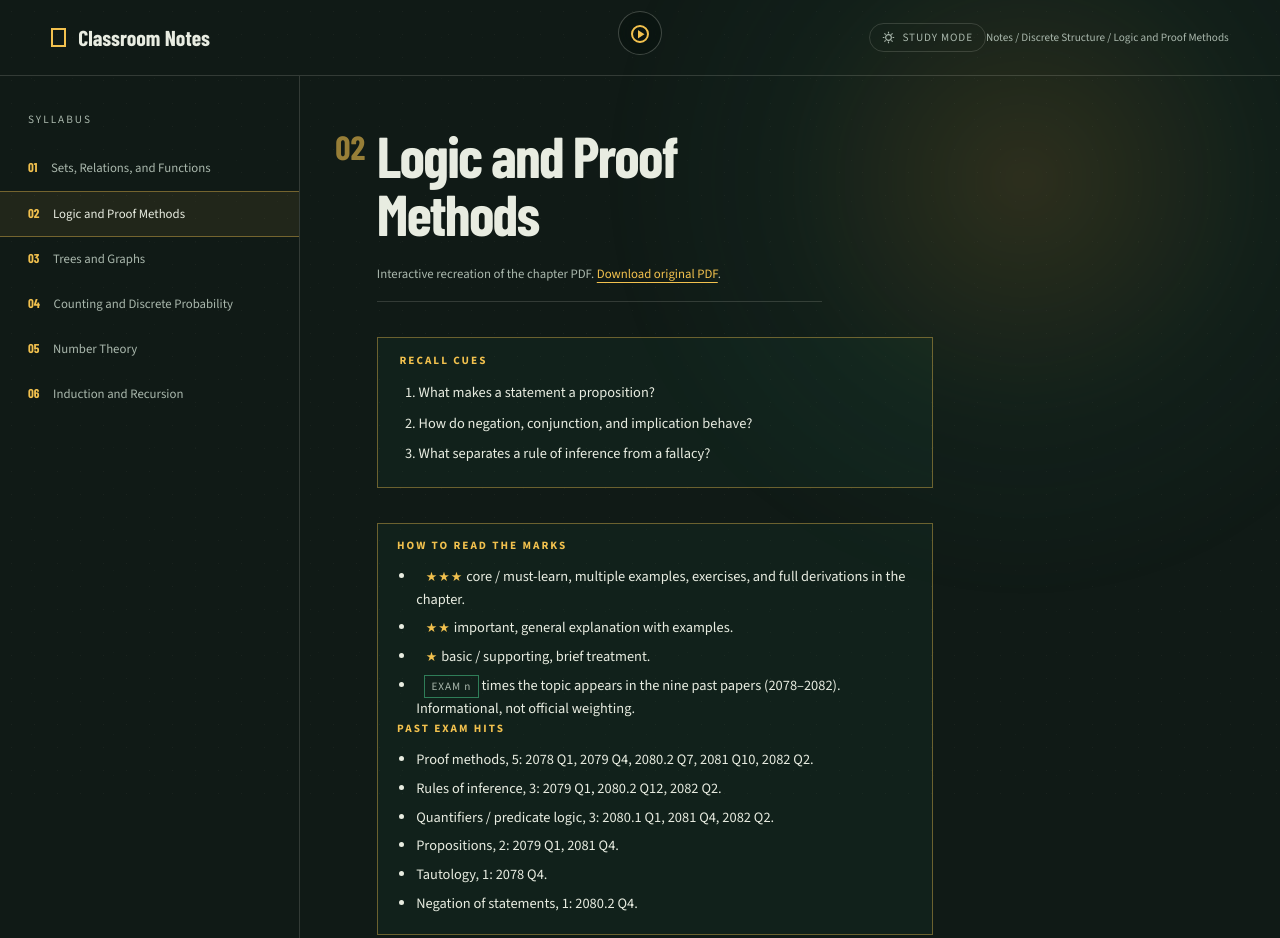
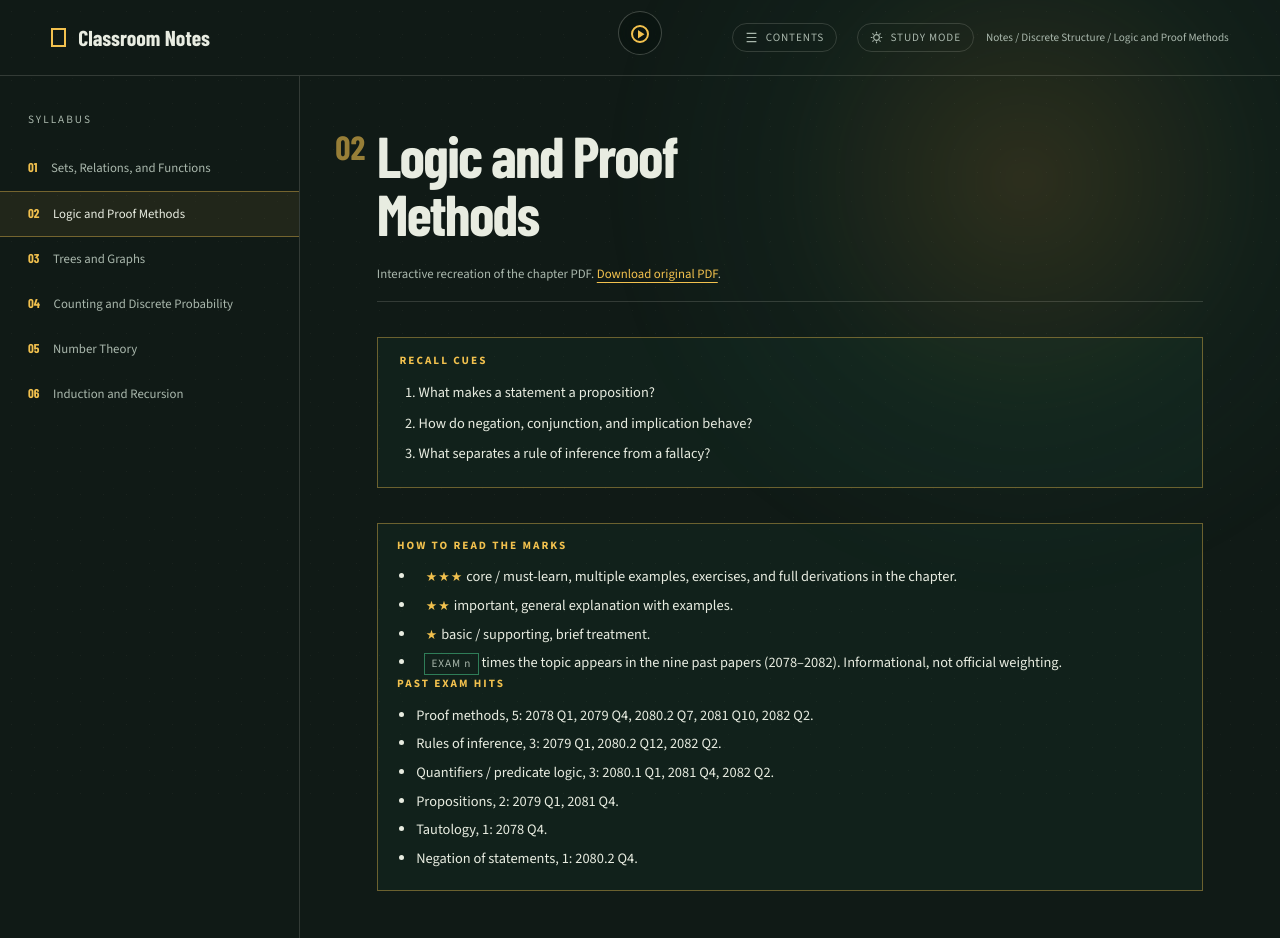
Before and after one commit to miyonlama/classroom-notes, a plain HTML site: page notes/discrete/logic-and-proof-methods.html in a window 1280 px wide. Shown: the top 938 px of the page. Drawn offline with Linux system fonts and the light colour scheme.

Commit message:
ui: add toggleable syllabus rail and widen reading layout

```diff
--- a/assets/css/lecture-notes.css
+++ b/assets/css/lecture-notes.css
@@ -23,6 +23,7 @@
   --line: rgba(232, 236, 225, 0.16);
   --cue-bg: rgba(47, 125, 88, 0.08);
   --cue-line: rgba(242, 193, 78, 0.4);
+  --reading-measure: 140ch;
 }
 
 html[data-theme="study"] {
@@ -35,6 +36,7 @@ html[data-theme="study"] {
   --line: rgba(26, 26, 26, 0.16);
   --cue-bg: rgba(58, 125, 93, 0.07);
   --cue-line: rgba(184, 66, 46, 0.5);
+  --reading-measure: 140ch;
 }
 
 * { box-sizing: border-box; }
@@ -74,6 +76,7 @@ a { color: inherit; }
   height: 76px;
   border-bottom: 1px solid var(--line);
   display: flex; align-items: center; justify-content: space-between;
+  gap: 0.75rem;
   padding: 0 4vw;
 }
 .brand {
@@ -89,8 +92,18 @@ a { color: inherit; }
 .crumb a { text-decoration: none; }
 .crumb a:hover { color: var(--yellow); }
 
-.doc-shell { display: grid; grid-template-columns: 300px 1fr; min-height: calc(100vh - 76px); min-width: 0; }
-.syllabus { border-right: 1px solid var(--line); padding: 2.2rem 0; min-width: 0; }
+.doc-shell {
+  display: grid;
+  grid-template-columns: 300px minmax(0, 1fr);
+  min-height: calc(100vh - 76px);
+  min-width: 0;
+  transition: grid-template-columns 0.18s ease;
+}
+.doc-shell.syllabus-collapsed { grid-template-columns: 0 minmax(0, 1fr); }
+.doc-shell.syllabus-collapsed .syllabus {
+  overflow: hidden; visibility: hidden; border-right: 0; padding: 0;
+}
+.syllabus { border-right: 1px solid var(--line); padding: 2.2rem 0; min-width: 0; overflow: hidden; }
 .reading { min-width: 0; }
 .syllabus-label {
   font-size: 0.7rem; letter-spacing: 0.18em; text-transform: uppercase;
@@ -123,9 +136,9 @@ a { color: inherit; }
   font-family: "Barlow Condensed", sans-serif; font-size: clamp(2.8rem, 5vw, 3.6rem); font-weight: 700; line-height: 1;
   letter-spacing: -0.03em; margin: 0 0 1.4rem; max-width: 18ch;
 }
-.lede { max-width: 66ch; color: var(--chalk-dim); font-size: 1rem; margin: 0; }
+.lede { max-width: var(--reading-measure); color: var(--chalk-dim); font-size: 1rem; margin: 0; }
 .callout {
-  margin-top: 2rem; max-width: 64ch;
+  margin-top: 2rem; max-width: var(--reading-measure);
   border: 1px solid rgba(47,125,88,0.6);
   background: rgba(47,125,88,0.08);
   padding: 1.1rem 1.35rem;
@@ -168,6 +181,7 @@ a { color: inherit; }
 
 /* Chapter reading pages */
 .chapter-reading { max-width: 100%; }
+.chapter-reading > :not(h1) { margin-left: auto; margin-right: auto; }
 .chapter-reading h1 { font-size: clamp(2.8rem, 5vw, 3.6rem); }
 .chapter-reading .source-line {
   color: var(--chalk-dim); font-size: 0.8rem; margin: 0 0 2.2rem;
@@ -175,7 +189,7 @@ a { color: inherit; }
 }
 .chapter-reading .source-line a { color: var(--yellow); text-underline-offset: 4px; }
 .chapter-reading section {
-  max-width: 70ch;
+  max-width: var(--reading-measure);
   border-top: 1px solid var(--line);
   padding-top: 1.6rem;
   padding-right: 0;
@@ -200,9 +214,9 @@ a { color: inherit; }
   text-transform: uppercase; color: var(--yellow);
   margin: 1.4rem 0 0.5rem;
 }
-.chapter-reading p { max-width: 70ch; color: var(--chalk); margin: 0 0 1rem; }
+.chapter-reading p { max-width: var(--reading-measure); color: var(--chalk); margin: 0 0 1rem; }
 .chapter-reading .callout {
-  margin: 1.4rem 0; max-width: 70ch;
+  margin: 1.4rem 0; max-width: var(--reading-measure);
   border: 1px solid rgba(47,125,88,0.6);
   background: rgba(47,125,88,0.08);
   padding: 1rem 1.25rem;
@@ -216,7 +230,7 @@ a { color: inherit; }
   letter-spacing: 0.06em; text-transform: uppercase; margin-bottom: 0.4rem;
 }
 .chapter-reading details {
-  max-width: 70ch; border: 1px solid var(--line);
+  max-width: var(--reading-measure); border: 1px solid var(--line);
   background: rgba(11,19,16,0.7); padding: 0.9rem 1.1rem; margin: 1.2rem 0;
 }
 .chapter-reading summary { cursor: pointer; font-weight: 700; color: var(--chalk); }
@@ -226,7 +240,7 @@ a { color: inherit; }
   font-size: 0.9em; color: var(--yellow);
 }
 .chapter-nav {
-  max-width: 70ch; margin-top: 3rem; padding-top: 1.4rem;
+  max-width: var(--reading-measure); margin-top: 3rem; padding-top: 1.4rem;
   border-top: 1px solid var(--line);
   display: flex; justify-content: space-between; gap: 1rem;
   font-size: 0.8rem; letter-spacing: 0.08em;
@@ -250,8 +264,29 @@ html[data-theme="study"] .projector-wash {
   background: radial-gradient(circle, rgba(184,66,46,0.08), rgba(58,125,93,0.05) 40%, transparent 68%);
 }
 
+.syllabus-toggle {
+  margin-left: auto;
+  display: inline-flex;
+  align-items: center;
+  gap: 0.45rem;
+  background: transparent;
+  border: 1px solid var(--line);
+  border-radius: 999px;
+  color: var(--chalk-dim);
+  font-family: "Source Sans 3", "Segoe UI Symbol", sans-serif;
+  font-size: 0.7rem;
+  letter-spacing: 0.08em;
+  text-transform: uppercase;
+  padding: 0.4rem 0.75rem;
+  cursor: pointer;
+  transition: border-color 0.18s ease, color 0.18s ease;
+}
+.syllabus-toggle svg { width: 13px; height: 13px; fill: none; stroke: currentColor; stroke-width: 1.4; }
+.syllabus-toggle:hover { border-color: var(--yellow); color: var(--chalk); }
+.syllabus-toggle:focus-visible { outline: 2px solid var(--yellow); outline-offset: 2px; }
+
 .study-toggle {
-  margin-left: auto;
+  margin-left: 0.5rem;
   display: inline-flex;
   align-items: center;
   gap: 0.45rem;
@@ -272,7 +307,7 @@ html[data-theme="study"] .projector-wash {
 .study-toggle:focus-visible { outline: 2px solid var(--yellow); outline-offset: 2px; }
 
 .cue-block {
-  max-width: 70ch;
+  max-width: var(--reading-measure);
   margin: 1.8rem 0 2.2rem;
   border: 1px solid var(--cue-line);
   background: var(--cue-bg);
@@ -290,7 +325,7 @@ html[data-theme="study"] .projector-wash {
 .cue-block li { font-size: 0.9rem; color: var(--chalk); padding: 0.25rem 0; }
 
 .recall-block {
-  max-width: 70ch;
+  max-width: var(--reading-measure);
   margin-top: 2.4rem;
   border-top: 1px solid var(--line);
   padding-top: 1.4rem;
@@ -313,7 +348,7 @@ html[data-theme="study"] .projector-wash {
 .recall-block details p { margin: 0.7rem 0 0; }
 
 .revision-tracker {
-  max-width: 70ch;
+  max-width: var(--reading-measure);
   margin-top: 1.6rem;
   border: 1px solid var(--line);
   background: var(--board-deep);
@@ -355,6 +390,8 @@ html[data-theme="study"] .projector-wash {
 
 @media (max-width: 900px) {
   .doc-shell { grid-template-columns: 1fr; }
+  .doc-shell.syllabus-collapsed { grid-template-columns: 1fr; }
+  .doc-shell.syllabus-collapsed .syllabus { display: none; }
   .syllabus { border-right: 0; border-bottom: 1px solid var(--line); padding: 1.2rem 0; }
   .chapter-rail { display: flex; overflow-x: auto; gap: 0.4rem; padding: 0 1rem 0.4rem; }
   .chapter-rail a { white-space: nowrap; border: 1px solid var(--line); padding: 0.5rem 0.8rem; }
@@ -397,7 +434,7 @@ html[data-theme="study"] .projector-wash {
 }
 .topic-table {
   width: 100%;
-  max-width: 70ch;
+  max-width: none;
   margin: 1.2rem 0 2rem;
   border-collapse: collapse;
   font-size: 0.9rem;
@@ -418,7 +455,7 @@ html[data-theme="study"] .projector-wash {
   text-transform: uppercase;
 }
 .exam-hits {
-  max-width: 70ch;
+  max-width: var(--reading-measure);
   margin: 1.6rem 0 2.4rem;
   border: 1px solid var(--cue-line);
   background: var(--cue-bg);
--- a/assets/js/lecture-notes.js
+++ b/assets/js/lecture-notes.js
@@ -76,7 +76,28 @@
     });
   }
 
+  function initSyllabusToggle() {
+    var button = document.getElementById("syllabus-toggle");
+    var shell = document.querySelector(".doc-shell");
+    if (!button || !shell) return;
+    var key = "classroom-notes-syllabus";
+    var collapsed = false;
+    try { collapsed = localStorage.getItem(key) === "collapsed"; } catch (e) {}
+
+    function apply() {
+      shell.classList.toggle("syllabus-collapsed", collapsed);
+      button.setAttribute("aria-expanded", collapsed ? "false" : "true");
+    }
+    button.addEventListener("click", function () {
+      collapsed = !collapsed;
+      try { localStorage.setItem(key, collapsed ? "collapsed" : "open"); } catch (e) {}
+      apply();
+    });
+    apply();
+  }
+
   document.addEventListener("DOMContentLoaded", function () {
+    initSyllabusToggle();
     document.querySelectorAll(".chapter-rail a").forEach(function (a, i) {
       a.addEventListener("mouseenter", function () { show(i); });
       a.addEventListener("focus", function () { show(i); });
--- a/notes/discrete/logic-and-proof-methods.html
+++ b/notes/discrete/logic-and-proof-methods.html
@@ -13,13 +13,17 @@
 
   <header class="masthead site">
     <a class="brand" href="../../index.html"><span class="brand-mark" aria-hidden="true"></span>Classroom Notes</a>
+    <button id="syllabus-toggle" class="syllabus-toggle" type="button" aria-controls="syllabus" aria-expanded="true" aria-label="Toggle chapter list">
+      <svg viewBox="0 0 16 16" aria-hidden="true"><path d="M2 3h12M2 8h12M2 13h12"/></svg>
+      <span>CONTENTS</span>
+    </button>
     <button id="study-toggle" class="study-toggle" type="button" aria-pressed="false"></button>
     <div class="crumb"><a href="../index.html">Notes</a> / <a href="../discrete-structure.html">Discrete Structure</a> / Logic and Proof Methods</div>
   </header>
 
   <main>
     <div class="doc-shell">
-      <nav class="syllabus" aria-label="Discrete Structure chapters">
+      <nav class="syllabus" id="syllabus" aria-label="Discrete Structure chapters">
         <p class="syllabus-label">Syllabus</p>
         <ol class="chapter-rail">
           <li><a href="sets-relations-functions.html"><b>01</b><span>Sets, Relations, and Functions</span></a></li>
```
Also changed, not shown: notes/discrete-structure.html (+5 -1 lines), notes/discrete/counting-and-discrete-probability.html (+5 -1 lines), notes/discrete/induction-and-recursion.html (+5 -1 lines), notes/discrete/number-theory.html (+5 -1 lines), notes/discrete/sets-relations-functions.html (+5 -1 lines), notes/discrete/trees-and-graphs.html (+5 -1 lines).
